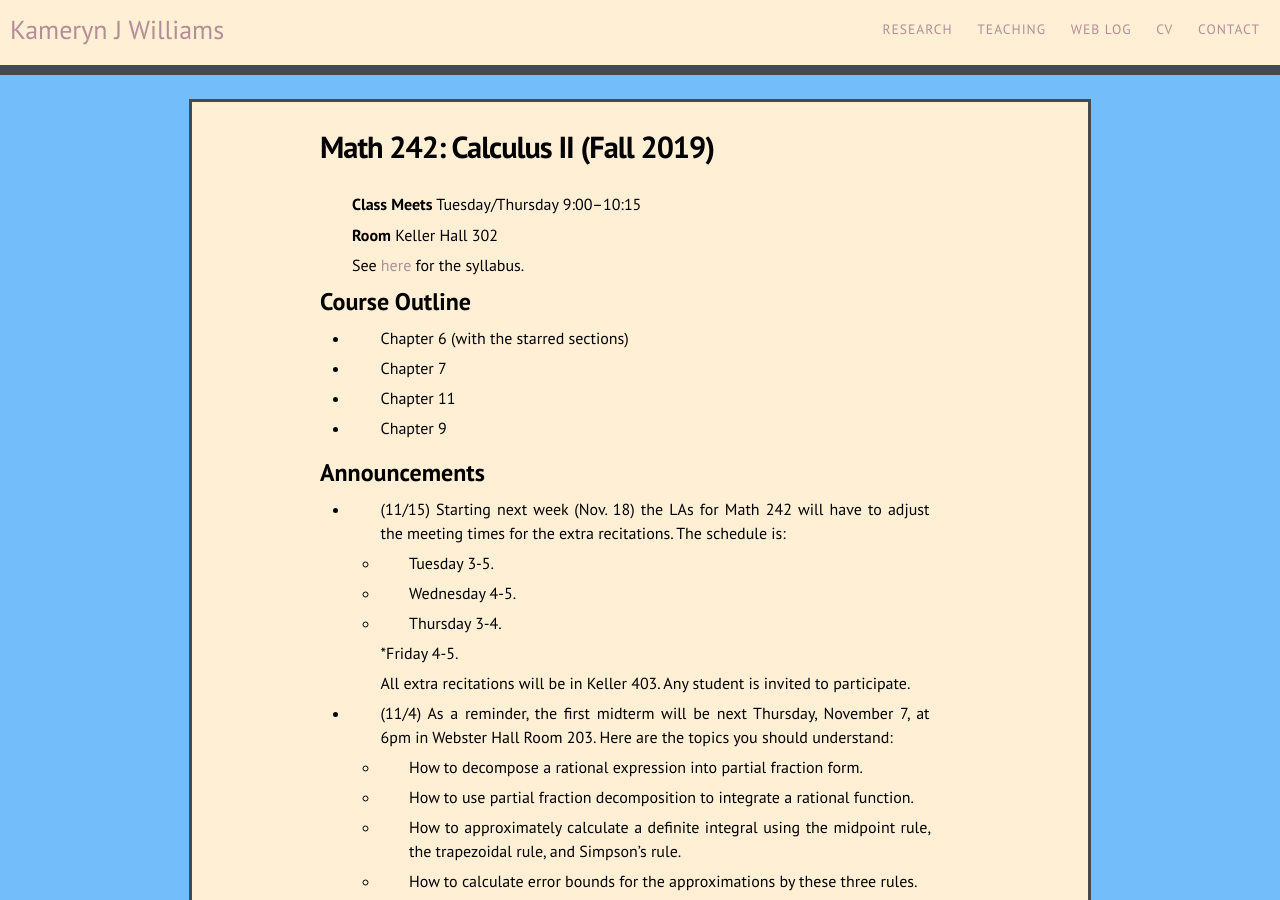
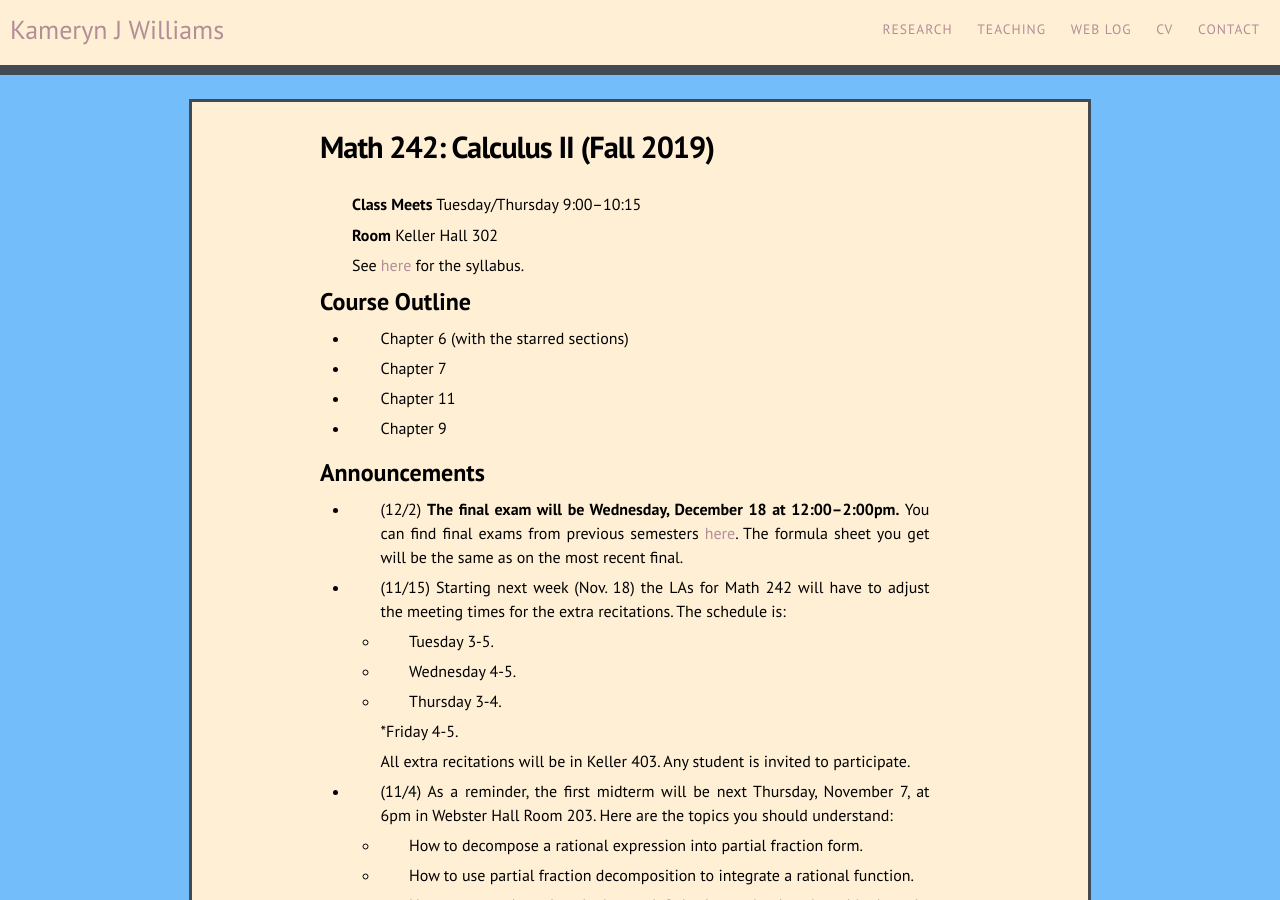
Before and after one commit to kamerynjw/kamerynjw.github.io, a Jekyll site: the page built from teaching/2019/math242.md, in a window 1280 px wide and 900 px high. Built offline with Jekyll 4.4.1, drawn with Linux system fonts in a browser that asks for light colours; nearby versions of some CDN libraries; formulas are drawn with MathJax 3; some of the changed text lies outside the part shown.

Commit message:
last homework + final exam announcement

```diff
--- a/teaching/2019/math242.md
+++ b/teaching/2019/math242.md
@@ -23,6 +23,8 @@
 
 Announcements
 -------------
+
+* (12/2) **The final exam will be Wednesday, December 18 at 12:00–2:00pm.** You can find final exams from previous semesters [here](http://math.hawaii.edu/wordpress/calculus-final-exams-and-review-problems/). The formula sheet you get will be the same as on the most recent final.
 
 * (11/15) Starting next week (Nov. 18) the LAs for Math 242 will have to adjust the meeting times for the extra recitations. The schedule is:
 
@@ -149,6 +151,8 @@
 
 A subselection of the bolded problems will be graded. You must still do all problems for completion points.
 
+* Week 15 (Due Thursday, Dec 12) Section 11.11: 4, **7**, **19**, 28 (you don't have to graph); Section 9.3: 2, **4**, 10, **16**, 18; Section 9.5: 5, **6**, **18**, 21 (you don't have to graph).
+
 * Week 14 (Due Thursday, Dec 5) Section 11.8: 4, 6, **8**, 18; Section 11.9: 2, 4, **6**, 12, 15; Section 11.10: 5, **6**, 13, 15.
 
 * Week 13 (Due Thursday, Nov 21) Section 11.5: 1, 4, 7, **12**, 17, **18**, **28**, 30; Section 11.6: 8, **10**, 11, 14, **26**, 38; Section 11.7: Any four of 1–18.
```
